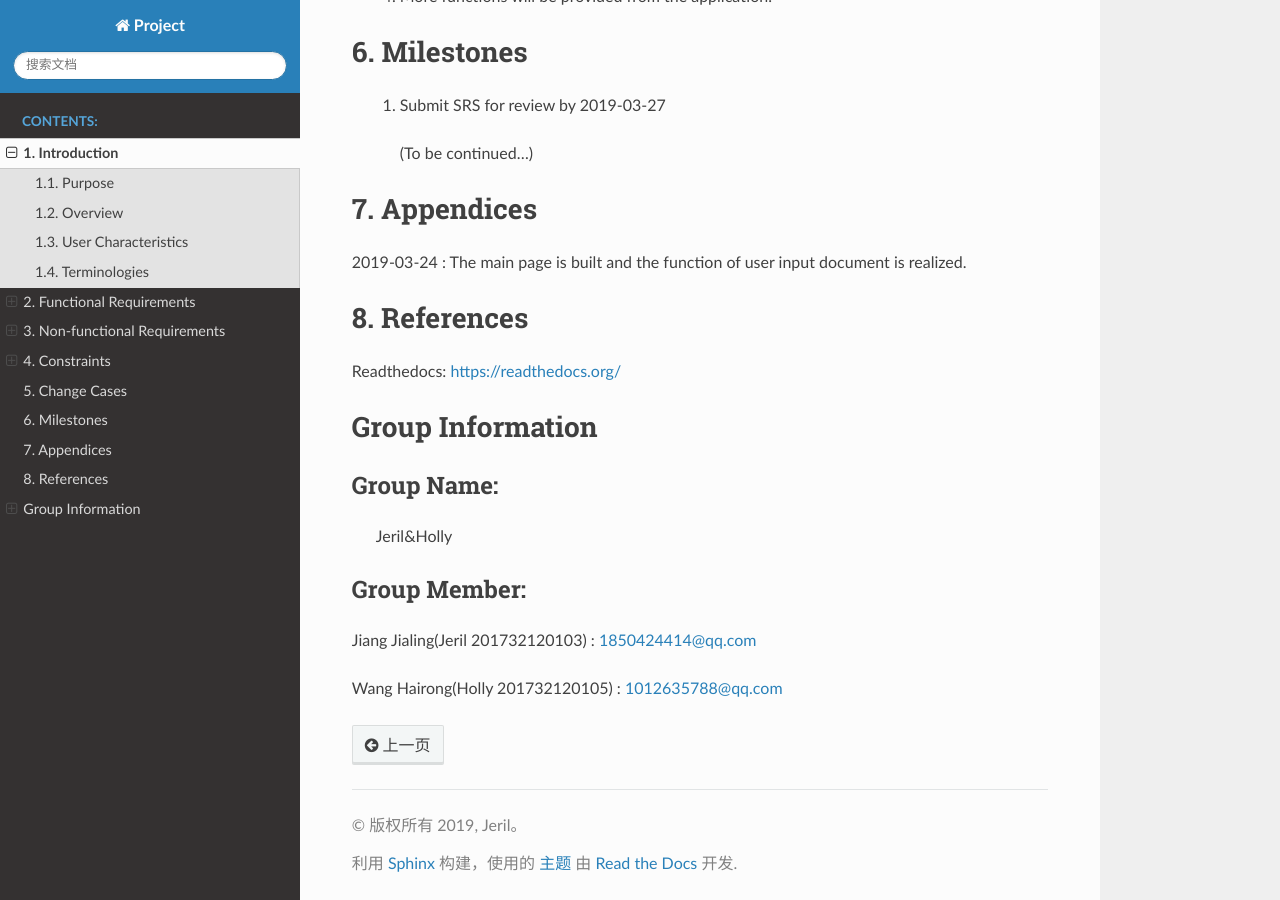
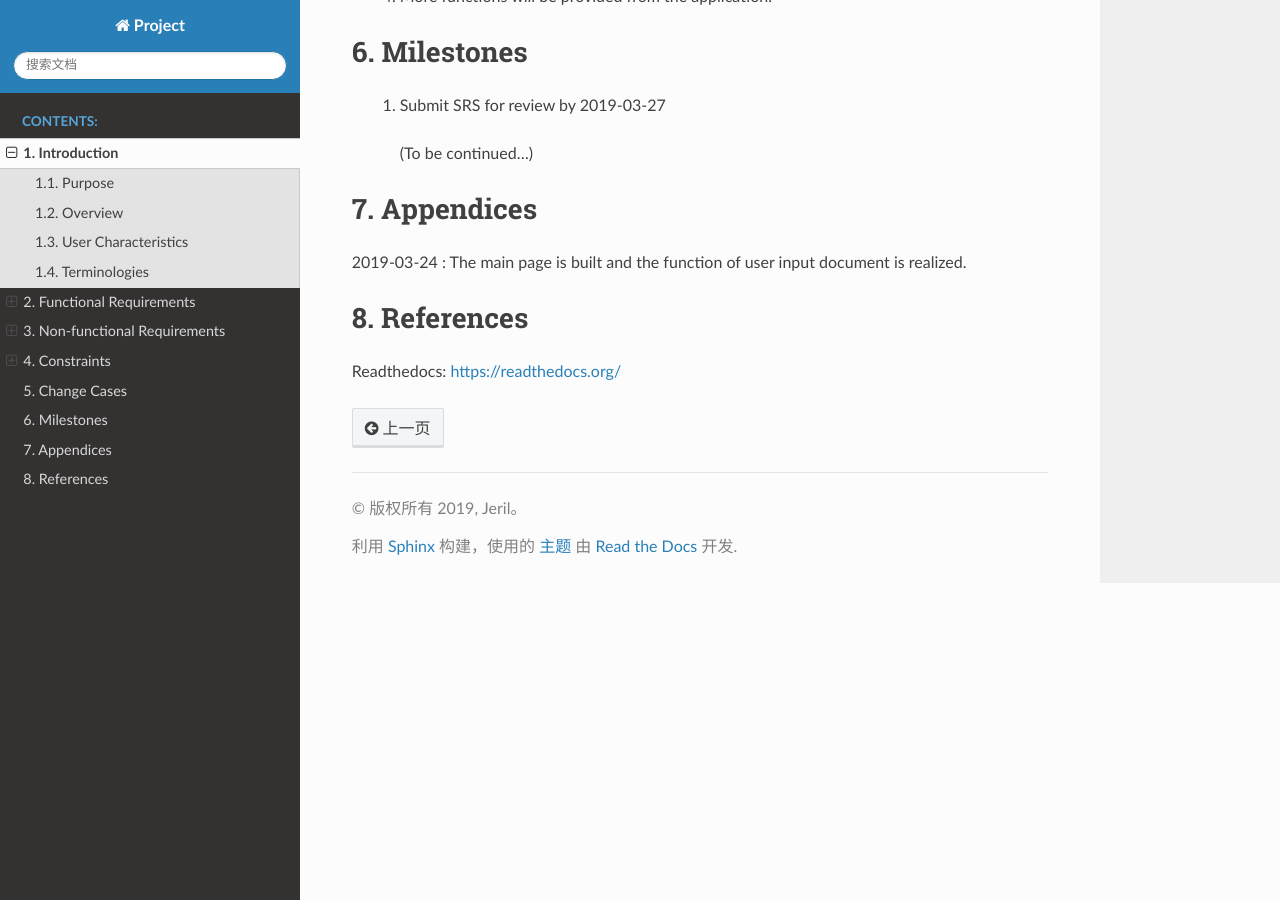
Before and after one commit to jerilmm/gene-expression, a Sphinx documentation site: the page built from sphinx/source/introduction.rst, in a window 1280 px wide and 900 px high, scrolled down 3611 px. Built offline with Sphinx 7.4.7 and the Read the Docs theme 2.0.0, drawn with Linux system fonts in a browser that asks for light colours.

Commit message:
Update introduction.rst

```diff
--- a/sphinx/source/introduction.rst
+++ b/sphinx/source/introduction.rst
@@ -116,16 +116,3 @@
 8. References
 =============
 Readthedocs:  https://readthedocs.org/
-
-Group Information
-=================
-
-Group Name:
------------
- Jeril&Holly
-
-Group Member:
--------------
-Jiang Jialing(Jeril 201732120103) : 1850424414@qq.com
-
-Wang Hairong(Holly 201732120105) : 1012635788@qq.com
```
